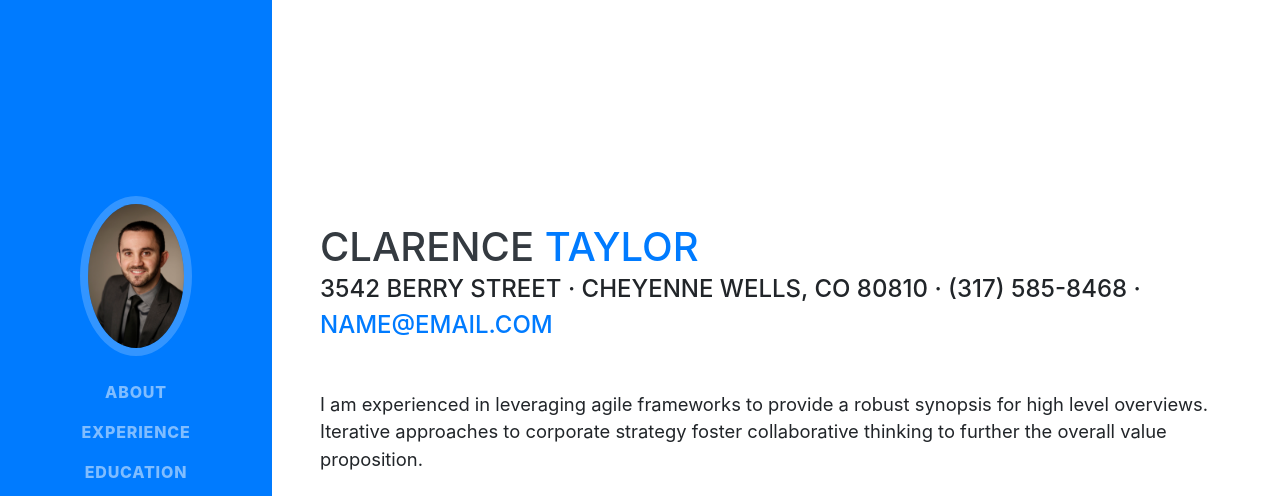
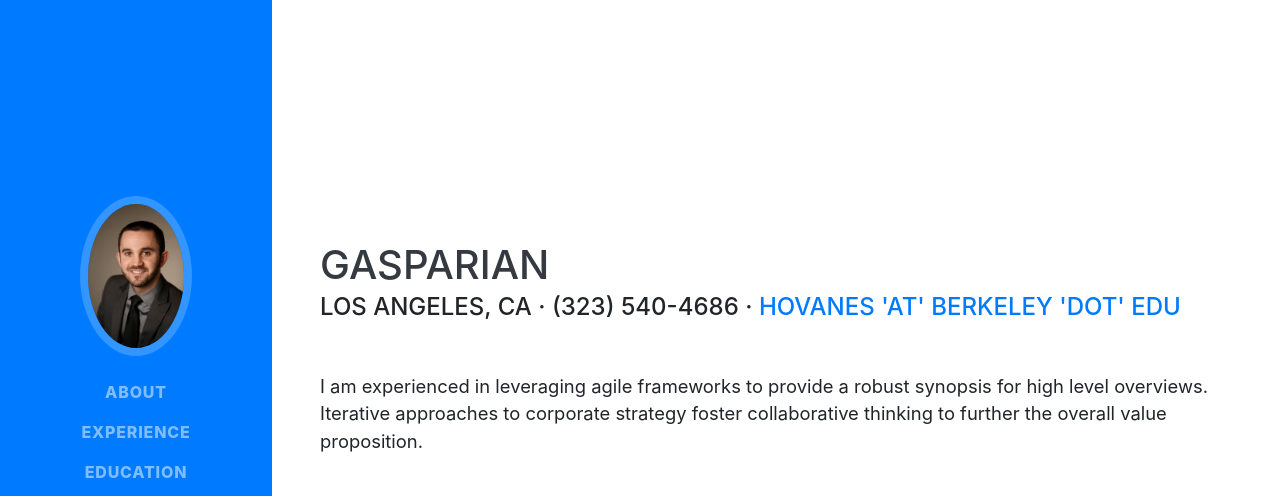
Before and after one commit to hovikgas/hovikgas.github.io, a website with bundled scripts: page index.html in a window 1280 px wide. Shown: the top 496 px of the page. Built offline with nearby package versions, Linux system fonts and the light colour scheme; a web font is replaced by a local one.

Commit message:
Changing personal info

```diff
--- a/index.html
+++ b/index.html
@@ -8,7 +8,7 @@
   <meta name="description" content="">
   <meta name="author" content="">
 
-  <title>Resume - Start Bootstrap Theme</title>
+  <title>Hovanes Gasparian - Resume</title>
 
   <!-- Bootstrap core CSS -->
   <link href="vendor/bootstrap/css/bootstrap.min.css" rel="stylesheet">
@@ -63,11 +63,11 @@
 
     <section class="resume-section p-3 p-lg-5 d-flex align-items-center" id="about">
       <div class="w-100">
-        <h1 class="mb-0">Clarence
-          <span class="text-primary">Taylor</span>
+        <h1 class="mb-0"Hovanes
+          <span class="text-primary">Gasparian</span>
         </h1>
-        <div class="subheading mb-5">3542 Berry Street · Cheyenne Wells, CO 80810 · (317) 585-8468 ·
-          <a href="mailto:name@email.com">name@email.com</a>
+        <div class="subheading mb-5">Los Angeles, CA · (323) 540-4686 ·
+          <a href="mailto:hovanes@berkeley.edu">hovanes 'at' berkeley 'dot' edu</a>
         </div>
         <p class="lead mb-5">I am experienced in leveraging agile frameworks to provide a robust synopsis for high level overviews. Iterative approaches to corporate strategy foster collaborative thinking to further the overall value proposition.</p>
         <div class="social-icons">
```
